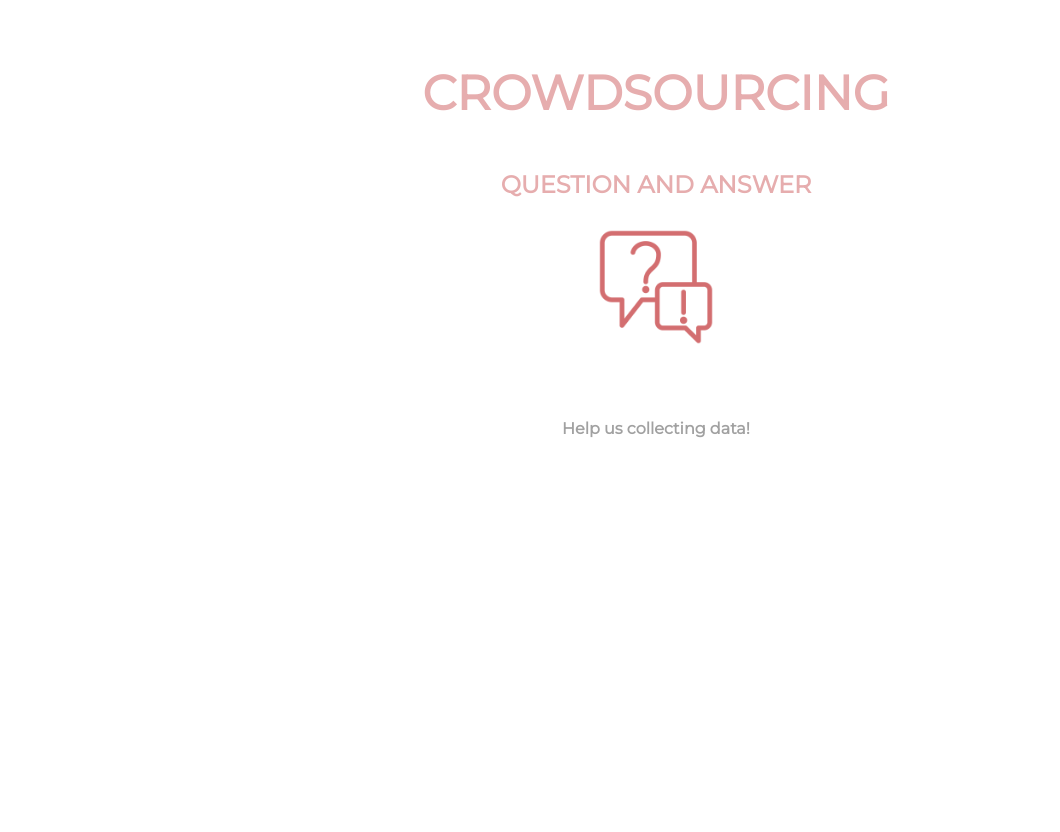
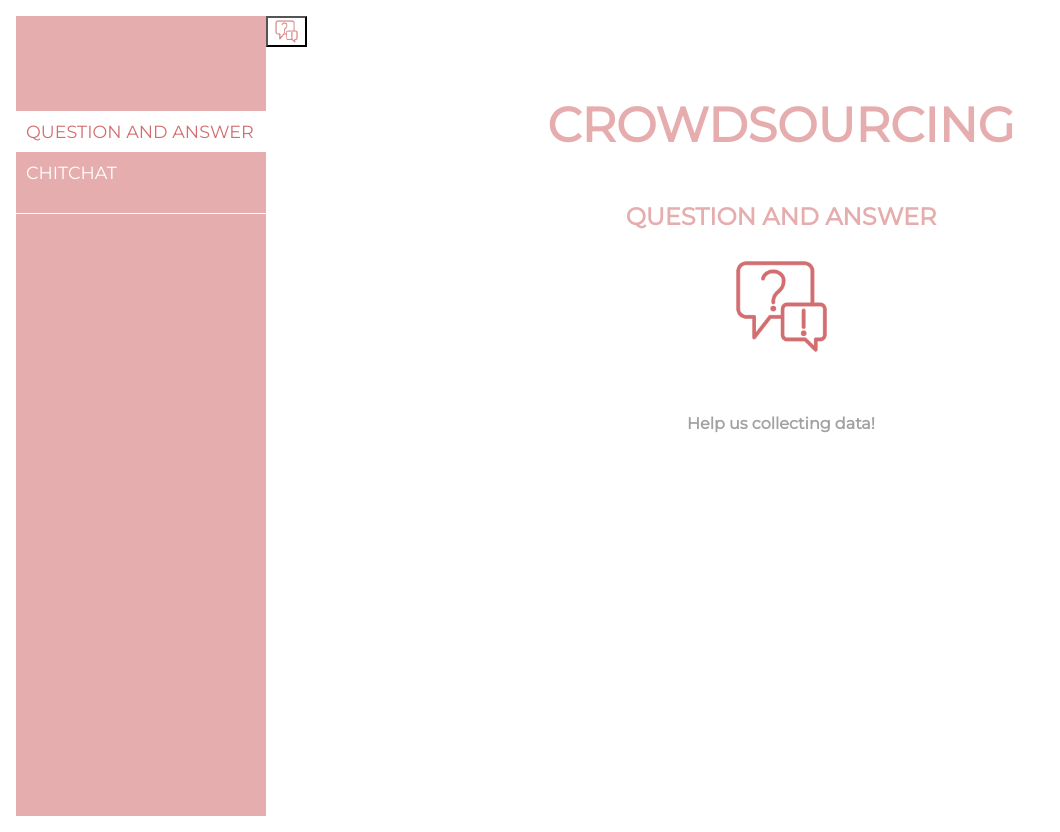
Before and after one commit to micolspitale93/parlai_web, a plain HTML site: page index.html in a window 1280 px wide. Shown: the top 832 px of the page, without its empty margins (0-1060 px from the left). Drawn offline with Linux system fonts and the light colour scheme.

Commit message:
Add files via upload

```diff
--- a/css/main.css
+++ b/css/main.css
@@ -16,6 +16,113 @@ body {
     padding: 2vmin;
     width: 100%;
     height: 100%;
+}
+
+@keyframes floating {
+  from {
+    transform: translateY(0px);
+  }
+  65% {
+    transform: translateY(15px);
+  }
+  to {
+    transform: translateY(0px);
+  }
+}
+
+.container-fluid{
+    height: 100%;
+}
+
+.wrapper {
+    width: 100%;
+    height: 100%;
+    align-items: stretch;
+    display: flex;
+    margin: auto;
+
+}
+
+#sidebar {
+    min-width: 250px;
+    max-width: 250px;
+}
+
+#sidebar.active {
+    margin-left: -250px;
+}
+
+a[data-toggle="collapse"] {
+    position: relative;
+}
+
+.dropdown-toggle::after {
+    display: block;
+    position: absolute;
+    top: 50%;
+    right: 20px;
+    transform: translateY(-50%);
+}
+
+@media (max-width: 768px) {
+    #sidebar {
+        margin-left: -250px;
+    }
+    #sidebar.active {
+        margin-left: 0;
+    }
+}
+
+
+
+
+a, a:hover, a:focus {
+    color: inherit;
+    text-decoration: none;
+    transition: all 0.3s;
+}
+
+#sidebar {
+    /* don't forget to add all the previously mentioned styles here too */
+    min-width: 250px;
+    max-width: 250px;
+    background-color: #e6adae;
+    color: #fff;
+    transition: all 0.3s;
+}
+
+#sidebar .sidebar-header {
+    padding: 20px;
+}
+
+#sidebar ul.components {
+    padding: 20px 0;
+    border-bottom: 1px solid;
+}
+
+#sidebar ul p {
+    color: #fff;
+    padding: 10px;
+}
+
+#sidebar ul li a {
+    padding: 10px;
+    font-size: 1.1em;
+    display: block;
+}
+#sidebar ul li a:hover {
+    color: #fff;
+    background-color: #d36e70;
+}
+
+#sidebar ul li.active > a, a[aria-expanded="true"] {
+    color: #d36e70;
+    background-color: #fff;
+}
+ul ul a {
+    font-size: 0.9em !important;
+    padding-left: 30px !important;
+    background: steelblue;
 }
 
 .big-title {
--- a/index.html
+++ b/index.html
@@ -28,6 +28,42 @@
 </head>
 
 <body>
+    <div class="container-fluid">
+        <div class="wrapper" id="homepage">
+            <nav id="sidebar">
+                <div class="sidebar-header">
+                    <h3></h3>
+                </div>
+
+                <ul class="list-unstyled components">
+
+                    <!--  <li class="menu-nav active" id="home">
+                        <a href="#">HOME - CROWDSOURCING</a>
+                    </li>-->
+
+                    <li class="menu-nav active" id="qea">
+                        <a href="index.html">QUESTION AND ANSWER</a>
+                    </li>
+                    <li class=menu-nav id="chitchat">
+                        <a href="#">CHITCHAT</a>
+                    </li>
+                </ul>
+            </nav>
+
+
+            <!-- Page Content -->
+            <div id="content">
+                <nav class="navbar navbar-expand-lg navbar-light">
+
+
+
+                    <button type="button" id="sidebarCollapse" class="btn btn-info" style="background-color:white;">
+                        <i class="fas fa-align-left"></i>
+                        <img src="./images/icon.png" style="display: flex; width:25px;height:25px">
+
+                    </button>
+
+                </nav>
 
                 <div class="big-title">
                     <p>CROWDSOURCING</p>
@@ -50,7 +86,7 @@
 
                 <div id="fb-root"></div>
                 <div class="fb-customerchat" attribution=setup_tool page_id="336760520259323" theme_color="#d36e70"></div>
-
+            </div>
             <script src="./js/jquery-3.3.1.min.js"></script>
             <!--<script type="text/javascript" src="https://connect.facebook.net/en_US/sdk.js"></script>-->
             <script type="text/javascript" src="https://connect.facebook.net/en_US/sdk/xfbml.customerchat.js"></script>
--- a/js/index.js
+++ b/js/index.js
@@ -1,6 +1,8 @@
 inizializeSDK();
 $(document).ready(function () {
-
+    $('#sidebarCollapse').on('click', function () {
+        $('#sidebar').toggleClass('active');
+    });
     (function (d, s, id) {
         var js, fjs = d.getElementsByTagName(s)[0];
         if (d.getElementById(id)) return;
@@ -9,7 +11,7 @@ $(document).ready(function () {
         js.src = "https://connect.facebook.net/en_US/sdk/xfbml.customerchat.js";
         fjs.parentNode.insertBefore(js, fjs);
     }(document, 'script', 'facebook-jssdk'));
-    //FB.CustomerChat.show(true);
+    FB.CustomerChat.show(true);
     console.log("customer chat!!")
 
 });
```
Lines whose indentation alone changed are shown as unchanged.
